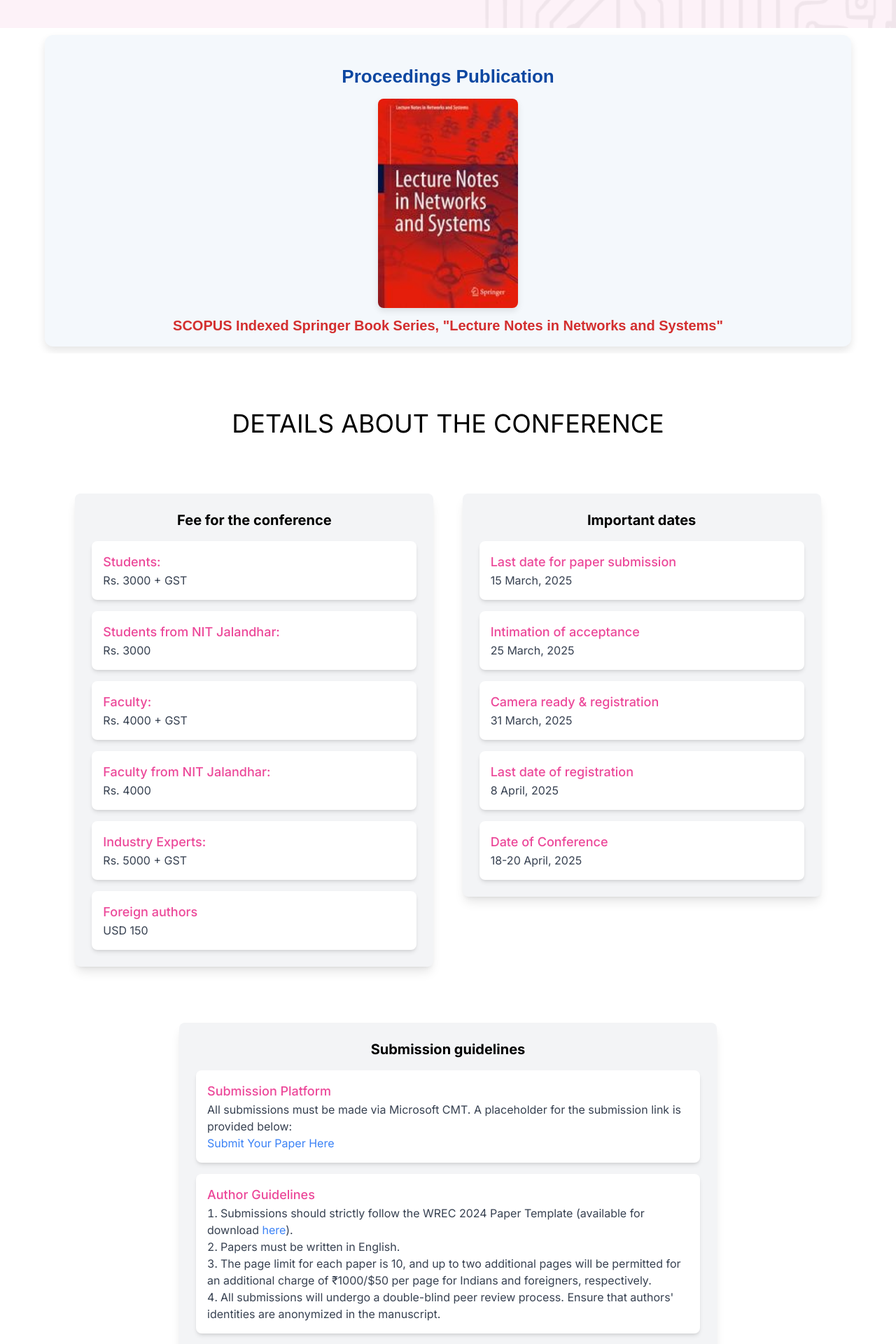
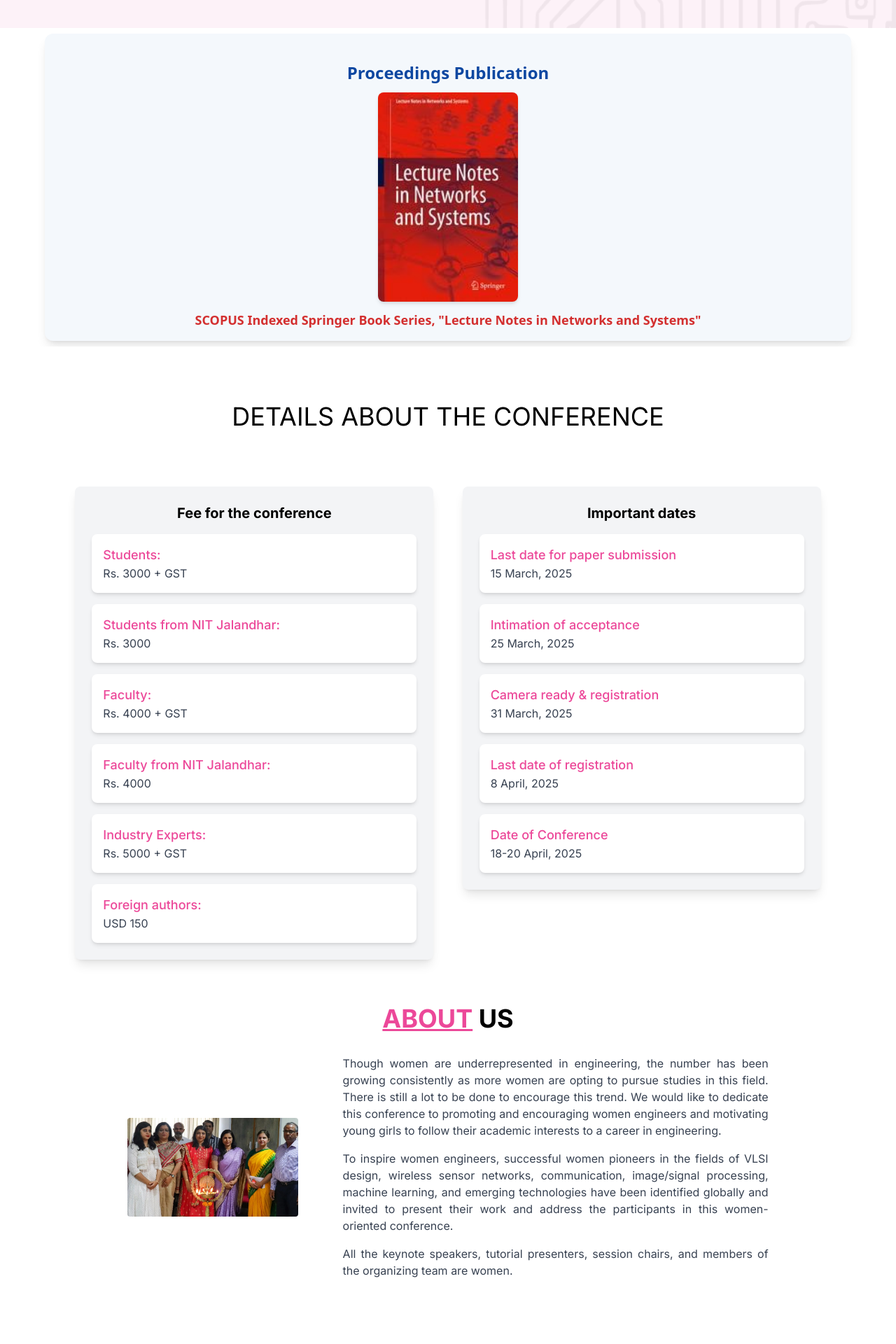
Before and after one commit to capy-on-caffeine/wrec, a Next.js app: page / in a window 1280 px wide. Shown: the part 760-2680 px from the top of the page at 70% size. Built offline with nearby package versions, Linux system fonts and the light colour scheme.

Commit message:
date changes and deployment fixes

```diff
--- a/src/app/components/Details.tsx
+++ b/src/app/components/Details.tsx
@@ -1,180 +1,66 @@
 "use client";
 
-import React, { useEffect } from "react";
+import React from "react";
 
 const Details = () => {
+  // Define the data type explicitly
   const data = {
     lastDate: "15 March, 2025",
-    initiationDaccept: "25 March, 2025",
+    initiationAccept: "25 March, 2025",
     coursesReady: "31 March, 2025",
     lastAndReg: "8 April, 2025",
     conf: "18-20 April, 2025",
   };
 
-  const scrollToSection = (sectionId: string) => {
+  // Smooth scrolling function
+  const scrollToSection = (sectionId: string): void => {
     const section = document.getElementById(sectionId);
     if (section) {
       section.scrollIntoView({ behavior: "smooth" });
     }
   };
 
+
   return (
-    <div
-      id="details"
-      className="w-full min-h-screen bg-white flex flex-col justify-start items-center"
-    >
+    <div id="details" className="w-full min-h-screen bg-white flex flex-col justify-start items-center">
       <h1 className="text-3xl w-full text-center lg:text-4xl mt-20 mb-10">
         DETAILS ABOUT THE CONFERENCE
       </h1>
+
       <div className="w-5/6 h-3/5 flex justify-center items-start flex-wrap gap-10">
+        {/* Fee Details Section */}
         <div className="bg-gray-100 shadow-lg rounded-lg p-6 w-full max-w-lg mx-auto mt-10 flex flex-col gap-4">
-          <h2 className="text-center w-full text-xl font-bold">
-            Fee for the conference
-          </h2>
-          <div className="bg-white shadow-md rounded-lg p-4">
-            <h3 className="text-lg font-medium text-pink-500">Students:</h3>
-            <p className="text-gray-700">Rs. 3000 + GST</p>
-          </div>
-          <div className="bg-white shadow-md rounded-lg p-4">
-            <h3 className="text-lg font-medium text-pink-500">
-              Students from NIT Jalandhar:
-            </h3>
-            <p className="text-gray-700">Rs. 3000</p>
-          </div>
-          <div className="bg-white shadow-md rounded-lg p-4">
-            <h3 className="text-lg font-medium text-pink-500">Faculty:</h3>
-            <p className="text-gray-700">Rs. 4000 + GST</p>
-          </div>
-          <div className="bg-white shadow-md rounded-lg p-4">
-            <h3 className="text-lg font-medium text-pink-500">
-              Faculty from NIT Jalandhar:
-            </h3>
-            <p className="text-gray-700">Rs. 4000</p>
-          </div>
-          <div className="bg-white shadow-md rounded-lg p-4">
-            <h3 className="text-lg font-medium text-pink-500">
-              Industry Experts:
-            </h3>
-            <p className="text-gray-700">Rs. 5000 + GST</p>
-          </div>
-          <div className="bg-white shadow-md rounded-lg p-4">
-            <h3 className="text-lg font-medium text-pink-500">
-              Foreign authors
-            </h3>
-            <p className="text-gray-700">USD 150</p>
-          </div>
+          <h2 className="text-center w-full text-xl font-bold">Fee for the conference</h2>
+          {[
+            { title: "Students", price: "Rs. 3000 + GST" },
+            { title: "Students from NIT Jalandhar", price: "Rs. 3000" },
+            { title: "Faculty", price: "Rs. 4000 + GST" },
+            { title: "Faculty from NIT Jalandhar", price: "Rs. 4000" },
+            { title: "Industry Experts", price: "Rs. 5000 + GST" },
+            { title: "Foreign authors", price: "USD 150" },
+          ].map((item, index) => (
+            <div key={index} className="bg-white shadow-md rounded-lg p-4">
+              <h3 className="text-lg font-medium text-pink-500">{item.title}:</h3>
+              <p className="text-gray-700">{item.price}</p>
+            </div>
+          ))}
         </div>
 
+        {/* Important Dates Section */}
         <div className="bg-gray-100 shadow-lg rounded-lg p-6 w-full max-w-lg mx-auto mt-10 flex flex-col gap-4">
-          <h2 className="text-center w-full text-xl font-bold">
-            Important dates
-          </h2>
-          <div className="bg-white shadow-md rounded-lg p-4">
-            <h3 className="text-lg font-medium text-pink-500">
-              Last date for paper submission
-            </h3>
-            <p className="text-gray-700">{data.lastDate}</p>
-          </div>
-          <div className="bg-white shadow-md rounded-lg p-4">
-            <h3 className="text-lg font-medium text-pink-500">
-              Intimation of acceptance
-            </h3>
-            <p className="text-gray-700">{data.initiationDaccept}</p>
-          </div>
-          <div className="bg-white shadow-md rounded-lg p-4">
-            <h3 className="text-lg font-medium text-pink-500">
-              Camera ready & registration
-            </h3>
-            <p className="text-gray-700">{data.coursesReady}</p>
-          </div>
-          <div className="bg-white shadow-md rounded-lg p-4">
-            <h3 className="text-lg font-medium text-pink-500">
-              Last date of registration
-            </h3>
-            <p className="text-gray-700">{data.lastAndReg}</p>
-          </div>
-          <div className="bg-white shadow-md rounded-lg p-4">
-            <h3 className="text-lg font-medium text-pink-500">
-              Date of Conference
-            </h3>
-            <p className="text-gray-700">{data.conf}</p>
-          </div>
-        </div>
-
-        <div className="bg-gray-100 shadow-lg rounded-lg p-6 w-full max-w-3xl mx-auto mt-10 flex flex-col gap-4">
-          <h2 className="text-center w-full text-xl font-bold">
-            Submission guidelines
-          </h2>
-          <div className="bg-white shadow-md rounded-lg p-4">
-            <h3 className="text-lg font-medium text-pink-500">
-              Submission Platform
-            </h3>
-            <p className="text-gray-700">
-              All submissions must be made via Microsoft CMT.
-              A placeholder for the submission link is provided below:
-              <br />
-              <a href="https://cmt3.research.microsoft.com/WREC2025" className="text-blue-500 cursor-pointer">
-                Submit Your Paper Here
-              </a>
-            </p>
-          </div>
-          <div className="bg-white shadow-md rounded-lg p-4">
-            <h3 className="text-lg font-medium text-pink-500">
-              Author Guidelines
-            </h3>
-            <ol className="list-decimal list-inside text-gray-700">
-              <li>
-                Submissions should strictly follow the WREC 2024 Paper Template
-                (available for download{" "}
-                <a
-                  href="https://resource-cms.springernature.com/springer-cms/rest/v1/content/19338734/data/v1"
-                  className="cursor-pointer text-blue-500 hover:text-blue-600"
-                  download={true}
-                >
-                  here
-                </a>
-                ).
-              </li>
-              <li>
-                Papers must be written in English.
-              </li>
-              <li>
-                The page limit for each paper is 10, and up to two additional pages will be permitted for an additional charge of ₹1000/$50 per page for Indians and foreigners, respectively.
-              </li>
-              <li>
-                All submissions will undergo a double-blind peer review process.
-                Ensure that authors&apos; identities are anonymized in the
-                manuscript.
-              </li>
-            </ol>
-          </div>
-          <div className="bg-white shadow-md rounded-lg p-4">
-            <h3 className="text-lg font-medium text-pink-500">Categories</h3>
-            <p className="text-gray-700">
-              We accept submissions under the tracks given in the
-              <span
-                className="relative group py-2 px-1 transition-all duration-300 ease-in-out cursor-pointer text-blue-500 hover:text-blue-600"
-                onClick={() => scrollToSection("tracks")}
-              >
-                tracks section.
-              </span>
-            </p>
-          </div>
-          <div className="bg-white shadow-md rounded-lg p-4">
-            <h3 className="text-lg font-medium text-pink-500">Originality</h3>
-            <p className="text-gray-700">
-              Papers must be original and unpublished. Simultaneous submissions
-              to other conferences or journals are strictly prohibited. Authors
-              may submit additional files (e.g., datasets, code) alongside the
-              paper, if relevant.
-            </p>
-          </div>
-          <div className="bg-white shadow-md rounded-lg p-4">
-            <h3 className="text-lg font-medium text-pink-500">Award</h3>
-            <p className="text-gray-700">
-              Best paper award for every session.
-            </p>
-          </div>
+          <h2 className="text-center w-full text-xl font-bold">Important dates</h2>
+          {[
+            { title: "Last date for paper submission", date: data.lastDate },
+            { title: "Intimation of acceptance", date: data.initiationAccept },
+            { title: "Camera ready & registration", date: data.coursesReady },
+            { title: "Last date of registration", date: data.lastAndReg },
+            { title: "Date of Conference", date: data.conf },
+          ].map((item, index) => (
+            <div key={index} className="bg-white shadow-md rounded-lg p-4">
+              <h3 className="text-lg font-medium text-pink-500">{item.title}</h3>
+              <p className="text-gray-700">{item.date}</p>
+            </div>
+          ))}
         </div>
       </div>
     </div>
--- a/src/app/components/HeroSection.tsx
+++ b/src/app/components/HeroSection.tsx
@@ -1,4 +1,5 @@
 import React from "react";
+import Image from "next/image";
 
 const HeroSection = () => {
   return (
--- a/src/app/components/Marquee.tsx
+++ b/src/app/components/Marquee.tsx
@@ -1,67 +1,24 @@
-import React, { CSSProperties } from 'react';
+import React, { FC } from 'react';
+import Image from 'next/image';
 
-const Announcements = () => {
-  const styles: Record<string, CSSProperties> = {
-    container: {
-      width: '90%',
-      maxWidth: '100%',
-      margin: '10px auto',
-      backgroundColor: '#F4F8FC',
-      borderRadius: '12px',
-      boxShadow: '0 6px 12px rgba(0,0,0,0.1)',
-      padding: '15px',
-      textAlign: 'center',
-      fontFamily: 'Arial, sans-serif'
-    },
-    announcement: {
-      marginBottom: '15px',
-      fontSize: '16px',
-      fontWeight: '500',
-      color: '#333',
-      lineHeight: '1.5'
-    },
-    link: {
-      color: '#1565c0',
-      textDecoration: 'none',
-      fontWeight: 'bold'
-    },
-    imageSection: {
-      marginTop: '25px',
-      textAlign: 'center',
-      display: 'flex',
-      flexDirection: 'column',
-      alignItems: 'center',
-      justifyContent: 'center'
-    },
-    image: {
-      width: '60%',
-      maxWidth: '200px',
-      borderRadius: '8px',
-      boxShadow: '0 4px 10px rgba(0,0,0,0.1)',
-      display: 'block'
-    },
-    heading: {
-      fontSize: '26px',
-      fontWeight: 'bold',
-      color: '#0D47A1',
-      marginBottom: '12px',
-      textAlign: 'center'
-    },
-    subText: {
-      fontSize: '20px',
-      fontWeight: 'bold',
-      color: '#D32F2F',
-      textAlign: 'center',
-      marginTop: '10px'
-    }
-  };
-
+const Announcements: FC = () => {
   return (
-    <div style={styles.container}>
-      <div style={styles.imageSection}>
-        <h1 style={styles.heading}>Proceedings Publication</h1>
-        <img src='/LNEE.jpg' alt="Proceedings Publication" style={styles.image} />
-        <p style={styles.subText}>SCOPUS Indexed Springer Book Series, "Lecture Notes in Networks and Systems"</p>
+    <div className="w-[90%] max-w-full mx-auto my-2 bg-[#F4F8FC] rounded-xl shadow-lg p-4 text-center font-sans">
+      <div className="mt-6 flex flex-col items-center justify-center">
+        <h1 className="text-2xl font-bold text-[#0D47A1] mb-3 text-center">
+          Proceedings Publication
+        </h1>
+        <Image
+          src="/LNEE.jpg"
+          alt="Proceedings Publication"
+          width={200}
+          height={150}
+          priority
+          className="w-[60%] max-w-[200px] rounded-lg shadow-md"
+        />
+        <p className="text-lg font-bold text-[#D32F2F] mt-3 text-center">
+          SCOPUS Indexed Springer Book Series, &quot;Lecture Notes in Networks and Systems&quot;
+        </p>
       </div>
     </div>
   );
```
Also changed, not shown: src/app/components/AboutUs.tsx (+5 -2 lines), src/app/components/ContactUs.tsx (+28 -26 lines), src/app/components/Events.tsx (+4 -4 lines), src/app/components/Footer.tsx (+8 -9 lines), src/app/components/Navbar.tsx (+7 -9 lines).
